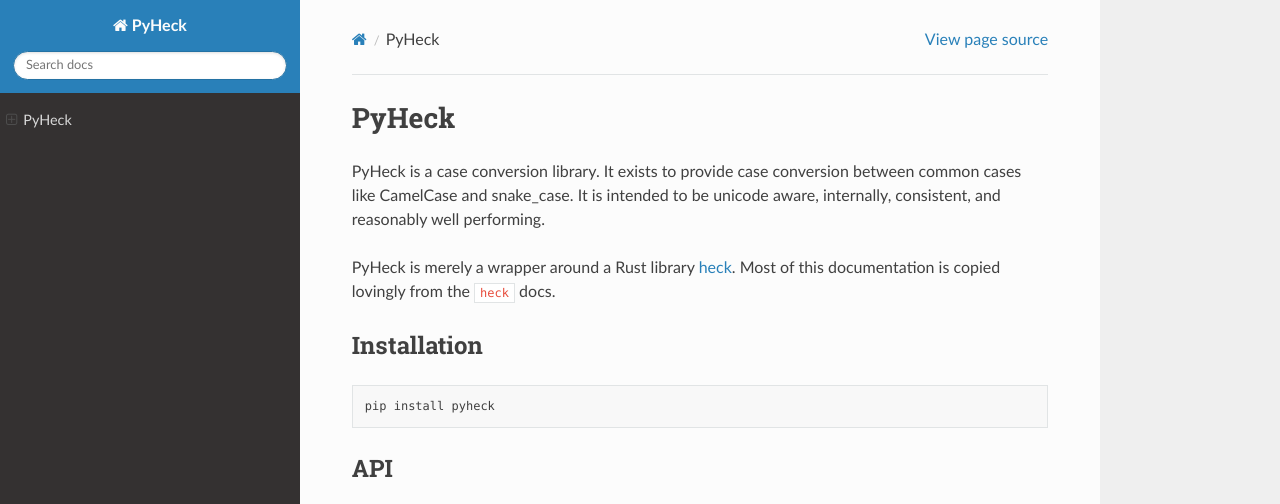
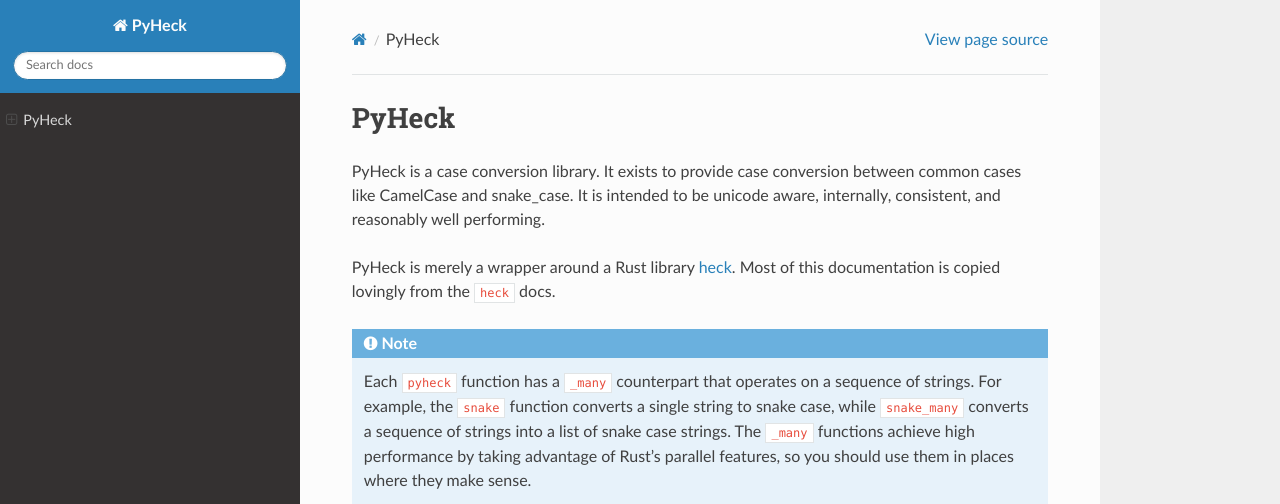
Before and after one commit to kevinheavey/pyheck, a Sphinx documentation site: the page built from docs/index.rst, in a window 1280 px wide and 1162 px high, cut to the strip 0-504 px from the top of the window. Built offline with Sphinx 7.4.7 and the Read the Docs theme 2.0.0, drawn with Linux system fonts in a browser that asks for light colours.

Commit message:
docs cleanup

```diff
--- a/docs/index.rst
+++ b/docs/index.rst
@@ -12,6 +12,13 @@
 
 PyHeck is merely a wrapper around a Rust library `heck <https://docs.rs/heck/latest/heck/>`_.
 Most of this documentation is copied lovingly from the ``heck`` docs.
+
+.. note::
+    Each ``pyheck`` function has a ``_many`` counterpart that operates on a sequence of strings.
+    For example, the ``snake`` function converts a single string to snake case, while
+    ``snake_many`` converts a sequence of strings into a list of snake case strings.
+    The ``_many`` functions achieve high performance by taking advantage of Rust's parallel features,
+    so you should use them in places where they make sense.
 
 Installation
 ------------
```
Also changed, not shown: 2 other files.
